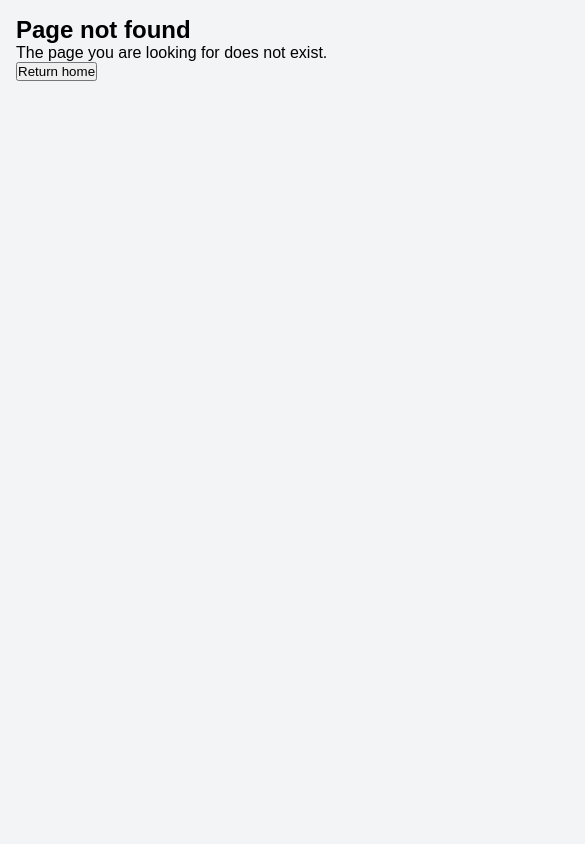
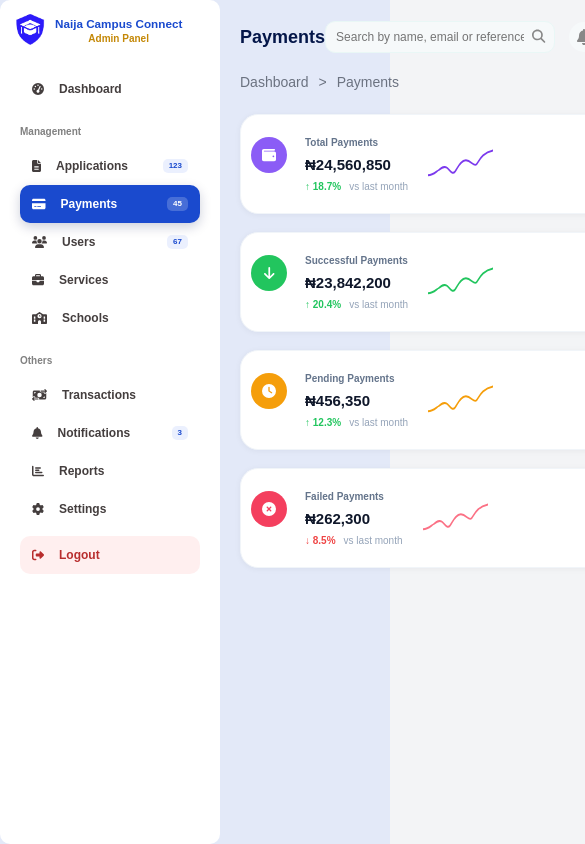
Before and after one commit to Richstar-plus/postutme_form-main, a React (Vite) app in the folder users/: page /admin/payments in a window 390 px wide. Before the commit this address had no page. Shown: the top 844 px of the page, 585 px wide, since content can reach past the window. Built offline with nearby package versions, Linux system fonts and the light colour scheme; a web font is replaced by a local one.

Commit message:
feat: Add Payment page and PaymentCard component; implement responsive layout and styles for payment overview

```diff
--- a/users/src/App.jsx
+++ b/users/src/App.jsx
@@ -20,6 +20,7 @@ import LocalGovernmentIdentificationLetter from "./pages/LocalGovernmentIdentifi
 import { AdminRoot } from "./admin/pages/Root";
 import { AdminHome } from "./admin/pages/HomePage";
 import { Applications } from "./admin/pages/Applications";
+import { Payment } from "./admin/pages/Payment";
 import AdminErrorPage from "./admin/pages/ErrorPage";
 
 const router = createBrowserRouter([
@@ -100,6 +101,10 @@ const router = createBrowserRouter([
       {
         path: "applications",
         element: <Applications />,
+      },
+      {
+        path: "payments",
+        element: <Payment />,
       }
     ],
   },
--- a/users/src/admin/App.css
+++ b/users/src/admin/App.css
@@ -17,8 +17,8 @@
 
 .admin-container {
   display: flex;
-  min-height: 130vh;
   background-color: var(--admin-background-color);
+  height: 170vh;
 }
 
 .admin-app-sidebar {
--- /dev/null
+++ b/users/src/admin/components/payment-components/PaymentCard.css
@@ -0,0 +1,79 @@
+.main-payment-card {
+  background: #fff;
+  border-radius: 18px;
+  padding: 10px;
+  box-shadow: 0 1px 6px rgba(15, 23, 42, 0.05);
+  border: 1px solid #f1f5f9;
+
+  display: flex;
+  align-items: center;
+  min-height: 100px;
+  transition: 0.3s;
+}
+
+.payment-card:hover {
+  transform: translateY(-2px);
+}
+
+.payment-card-header {
+  display: flex;
+  gap: 18px;
+  align-items: flex-start;
+}
+
+.payment-card-icon {
+  width: 36px;
+  height: 36px;
+  border-radius: 50%;
+
+  display: flex;
+  justify-content: center;
+  align-items: center;
+
+  color: #fff;
+  font-size: 14px;
+}
+
+.payment-card-title {
+  margin: 0;
+  color: #64748b;
+  font-size: 10px;
+  font-weight: 600;
+}
+
+.payment-card-amount {
+  margin: 8px 0;
+  font-size: 15px;
+  font-weight: 700;
+  color: #0f172a;
+}
+
+.payment-card-footer {
+  display: flex;
+  align-items: center;
+  gap: 8px;
+}
+
+.payment-card-percentage {
+  font-size: 10px;
+  font-weight: 600;
+}
+
+.payment-card-percentage.up {
+  color: #22c55e;
+}
+
+.payment-card-percentage.down {
+  color: #ef4444;
+}
+
+.payment-card-month {
+  font-size: 10px;
+  color: #94a3b8;
+}
+
+.payment-card-graph {
+  width: 65px;
+  height: 30px;
+  margin: 0 0 0 20px;
+}
--- /dev/null
+++ b/users/src/admin/components/payment-components/PaymentCard.jsx
@@ -0,0 +1,64 @@
+import "./PaymentCard.css";
+import { FontAwesomeIcon } from "@fortawesome/react-fontawesome";
+
+export function PaymentCard({
+  title,
+  amount,
+  percentage,
+  trend,
+  icon,
+  iconColor,
+  graphColor,
+}) {
+  return (
+    <div className="main-payment-card">
+      <div className="payment-card-header">
+        <div
+          className="payment-card-icon"
+          style={{ backgroundColor: iconColor }}
+        >
+          <FontAwesomeIcon icon={icon} />
+        </div>
+
+        <div className="payment-card-info">
+          <p className="payment-card-title">{title}</p>
+          <h2 className="payment-card-amount">{amount}</h2>
+
+          <div className="payment-card-footer">
+            <span
+              className={`payment-card-percentage ${
+                trend === "up" ? "up" : "down"
+              }`}
+            >
+              {trend === "up" ? "↑" : "↓"} {percentage}
+            </span>
+
+            <span className="payment-card-month">
+              vs last month
+            </span>
+          </div>
+        </div>
+      </div>
+
+      <svg
+        className="payment-card-graph"
+        viewBox="0 0 120 40"
+        preserveAspectRatio="none"
+      >
+        <path
+          d="M0 35
+             C10 35,15 30,20 28
+             C25 25,30 22,35 25
+             C40 28,45 35,50 30
+             C55 25,60 15,70 15
+             C80 15,85 25,90 20
+             C95 15,100 5,120 2"
+          fill="none"
+          stroke={graphColor}
+          strokeWidth="2.5"
+          strokeLinecap="round"
+        />
+      </svg>
+    </div>
+  );
+}
--- /dev/null
+++ b/users/src/admin/pages/Payment.jsx
@@ -0,0 +1,64 @@
+import "./Payment.css";
+
+import { PaymentCard } from "../components/payment-components/PaymentCard";
+
+import {
+  faWallet,
+  faArrowDown,
+  faClock,
+  faCircleXmark,
+} from "@fortawesome/free-solid-svg-icons";
+
+export function Payment() {
+  return (
+    <div className="payment-container">
+      <div className="application-nav-indicator">
+        <p>Dashboard</p>
+        <p>{">"}</p>
+        <p>Payments</p>
+      </div>
+
+      <div className="payment-content-card-holder">
+        <PaymentCard
+          title="Total Payments"
+          amount="₦24,560,850"
+          percentage="18.7%"
+          trend="up"
+          icon={faWallet}
+          iconColor="#8b5cf6"
+          graphColor="#7c3aed"
+        />
+
+        <PaymentCard
+          title="Successful Payments"
+          amount="₦23,842,200"
+          percentage="20.4%"
+          trend="up"
+          icon={faArrowDown}
+          iconColor="#22c55e"
+          graphColor="#22c55e"
+        />
+
+        <PaymentCard
+          title="Pending Payments"
+          amount="₦456,350"
+          percentage="12.3%"
+          trend="up"
+          icon={faClock}
+          iconColor="#f59e0b"
+          graphColor="#f59e0b"
+        />
+
+        <PaymentCard
+          title="Failed Payments"
+          amount="₦262,300"
+          percentage="8.5%"
+          trend="down"
+          icon={faCircleXmark}
+          iconColor="#f43f5e"
+          graphColor="#fb7185"
+        />
+      </div>
+    </div>
+  );
+}
--- /dev/null
+++ b/users/src/admin/pages/payment.css
@@ -0,0 +1,22 @@
+.payment-container {
+  width: 100%;
+}
+
+.payment-content-card-holder {
+  display: grid;
+  grid-template-columns: repeat(4, 1fr);
+  gap: 18px;
+  margin-top: 20px;
+}
+
+@media (max-width: 1200px) {
+  .payment-content-card-holder {
+    grid-template-columns: repeat(2, 1fr);
+  }
+}
+
+@media (max-width: 768px) {
+  .payment-content-card-holder {
+    grid-template-columns: 1fr;
+  }
+}
```
